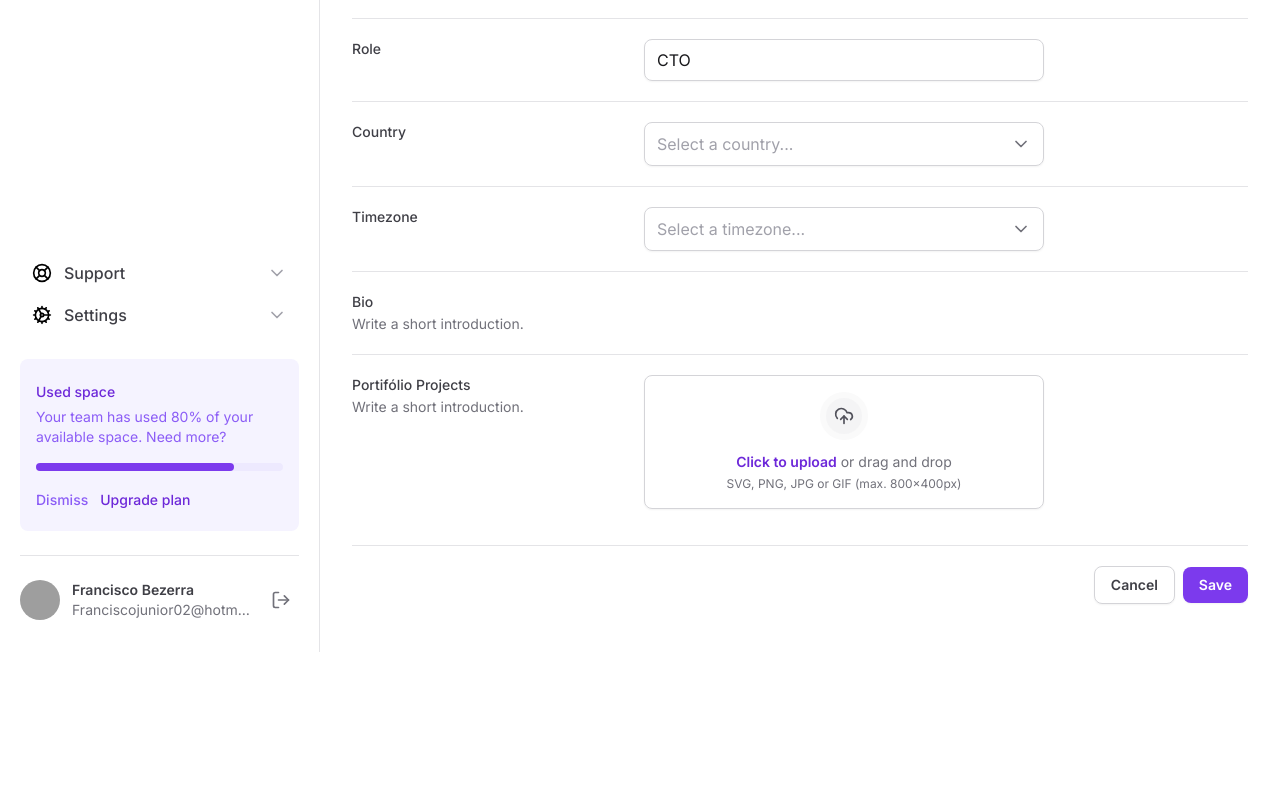
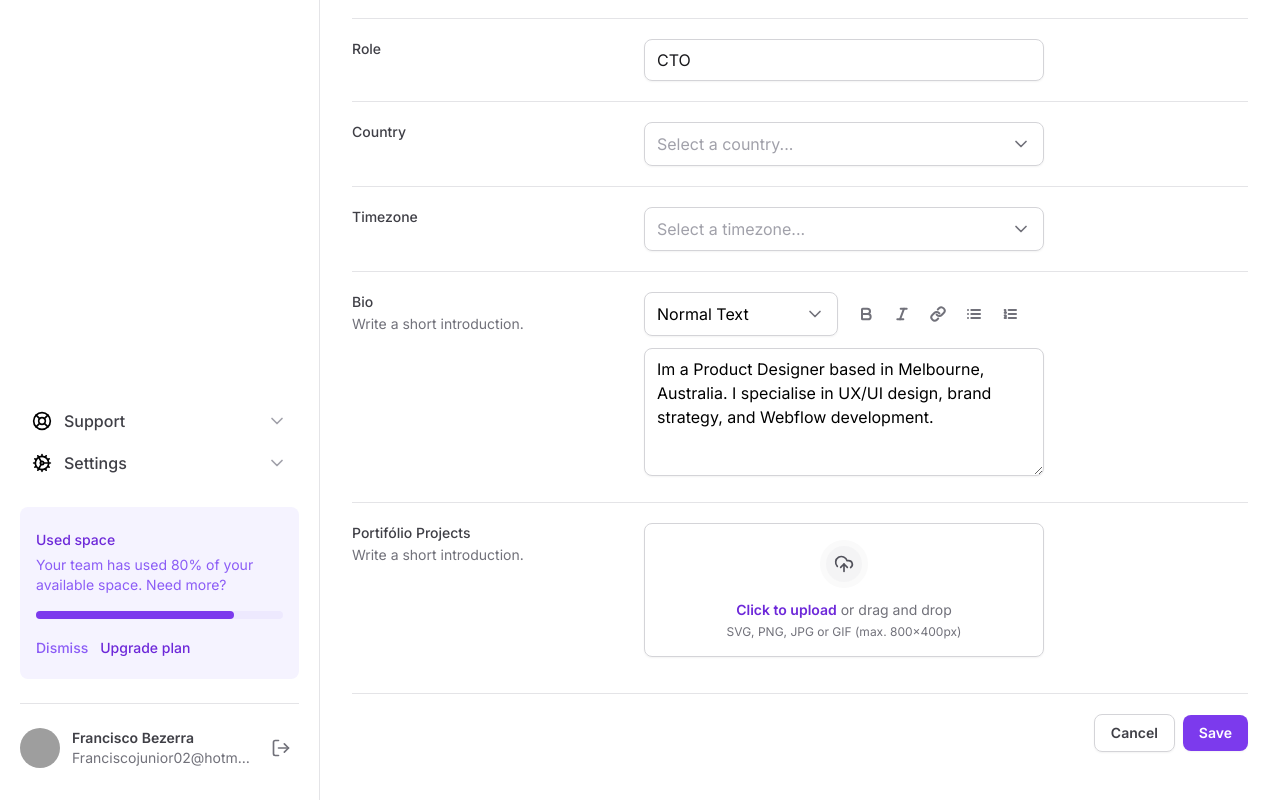
Before and after one commit to juniordbz/user-profile-settings, a Next.js app: page / in a window 1280 px wide. Shown: the part 552-1352 px from the top of the page. Before the commit the page ends 1204 px from the top, so only its background shows below. Built offline with nearby package versions, Linux system fonts and the light colour scheme; grey boxes are pictures that could not be loaded.

Commit message:
add bio input

```diff
--- a/src/app/page.tsx
+++ b/src/app/page.tsx
@@ -1,9 +1,10 @@
 import { SettingsTabs } from '@/components/SettingsTabs'
 import * as Input from '@/components/Input'
-import { Mail } from 'lucide-react'
+import { Bold, Italic, Link, List, ListOrdered, Mail } from 'lucide-react'
 import * as FileInput from '@/components/Form/FileInput/Index'
 import { Select } from '@/components/Form/Select/index'
 import { SelectItem } from '@/components/Form/Select/SelectItem'
+import { Textarea } from '@/components/Form/Textarea'
 
 export default function Home() {
   return (
@@ -140,8 +141,44 @@
                 Write a short introduction.
               </span>
             </label>
+            <div className="space-y-3">
+              <div className="grid grid-cols-2 gap-3">
+                <Select placeholder="" defaultValue="normal">
+                  <SelectItem value="normal" text="Normal Text" />
+                  <SelectItem value="md" text="Markdown" />
+                </Select>
+                <div className="flex items-center gap-1">
+                  <button type="button" className="p-2 hover:bg-zinc-50">
+                    <Bold className="size-4 text-zinc-500" strokeWidth={3} />
+                  </button>
 
-            <div></div>
+                  <button type="button" className="p-2 hover:bg-zinc-50">
+                    <Italic className="size-4 text-zinc-500" strokeWidth={3} />
+                  </button>
+
+                  <button type="button" className="p-2 hover:bg-zinc-50">
+                    <Link className="size-4 text-zinc-500" strokeWidth={3} />
+                  </button>
+
+                  <button type="button" className="p-2 hover:bg-zinc-50">
+                    <List className="size-4 text-zinc-500" strokeWidth={3} />
+                  </button>
+
+                  <button type="button" className="p-2 hover:bg-zinc-50">
+                    <ListOrdered
+                      className="size-4 text-zinc-500"
+                      strokeWidth={3}
+                    />
+                  </button>
+                </div>
+              </div>
+              <Textarea
+                id="bio"
+                defaultValue={
+                  'Im a Product Designer based in Melbourne, Australia. I specialise in UX/UI design, brand strategy, and Webflow development.'
+                }
+              />
+            </div>
           </div>
 
           <div className="grid grid-cols-form gap-3 pt-5">
--- a/src/components/Form/Select/index.tsx
+++ b/src/components/Form/Select/index.tsx
@@ -3,14 +3,14 @@
 import { ChevronDown } from 'lucide-react'
 import { ReactNode } from 'react'
 
-export interface SelectProps {
+export interface SelectProps extends SelectPrimitive.SelectProps {
   children: ReactNode
   placeholder: string
 }
 
-export function Select({ children, placeholder }: SelectProps) {
+export function Select({ children, placeholder, ...props }: SelectProps) {
   return (
-    <SelectPrimitive.Root>
+    <SelectPrimitive.Root {...props}>
       <SelectPrimitive.Trigger className="flex h-11 w-full items-center justify-between gap-2 rounded-lg border border-zinc-300 px-3 py-2 shadow-sm data-[placeholder]:text-zinc-400">
         <SelectPrimitive.Value
           placeholder={placeholder}
@@ -25,7 +25,7 @@
           sideOffset={8}
           side="bottom"
           position="popper"
-          className="z-10 w-[--radix-select-trigger-width] overflow-hidden rounded-lg border border-zinc-200 bg-white"
+          className="z-10 w-[--radix-select-trigger-width] overflow-hidden rounded-lg border border-zinc-200 bg-white shadow-sm"
         >
           <SelectPrimitive.Viewport>{children}</SelectPrimitive.Viewport>
         </SelectPrimitive.Content>
--- /dev/null
+++ b/src/components/Form/Textarea.tsx
@@ -0,0 +1,12 @@
+import { ComponentProps } from 'react'
+
+export interface TextareaProps extends ComponentProps<'textarea'> {}
+
+export function Textarea({ ...props }: TextareaProps) {
+  return (
+    <textarea
+      className="min-h-32 w-full resize-y rounded-lg border border-zinc-300 px-3 py-2 shadow-sm"
+      {...props}
+    />
+  )
+}
```
